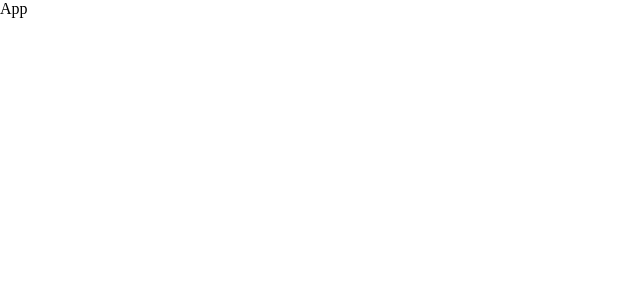
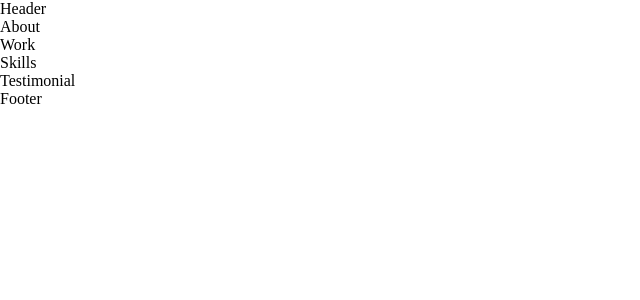
Before and after one commit to MustafaPaigeer/my_portfolio, a React (Create React App) app in the folder frontend_react/: page / in a window 1280 px wide. Shown: the top 300 px of the page, without its empty margins (0-640 px from the left). Built offline with nearby package versions, Linux system fonts and the light colour scheme.

Commit message:
import containers

```diff
--- a/frontend_react/src/App.js
+++ b/frontend_react/src/App.js
@@ -1,10 +1,19 @@
 import React from 'react';
 
-import { About, Footer, Header, Skills, Testimonial, Work} from './container';
+import { About, Footer, Header, Skills, Testimonial, Work } from './container';
 
 const App = () => {
   return (
-    <div>App</div>
+    <div className='app'>
+
+      <Header />
+      <About />
+      <Work />
+      <Skills />
+      <Testimonial />
+      <Footer />
+
+    </div>
   )
 }
 
```
